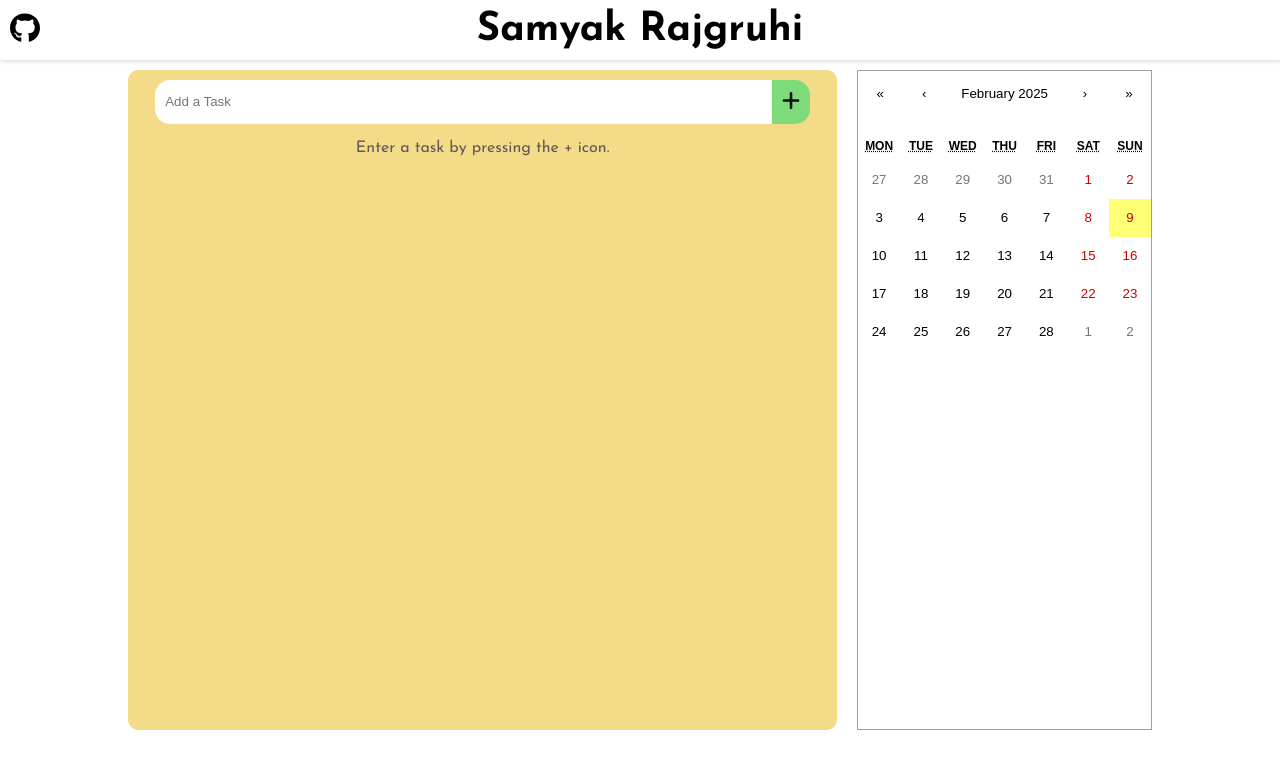
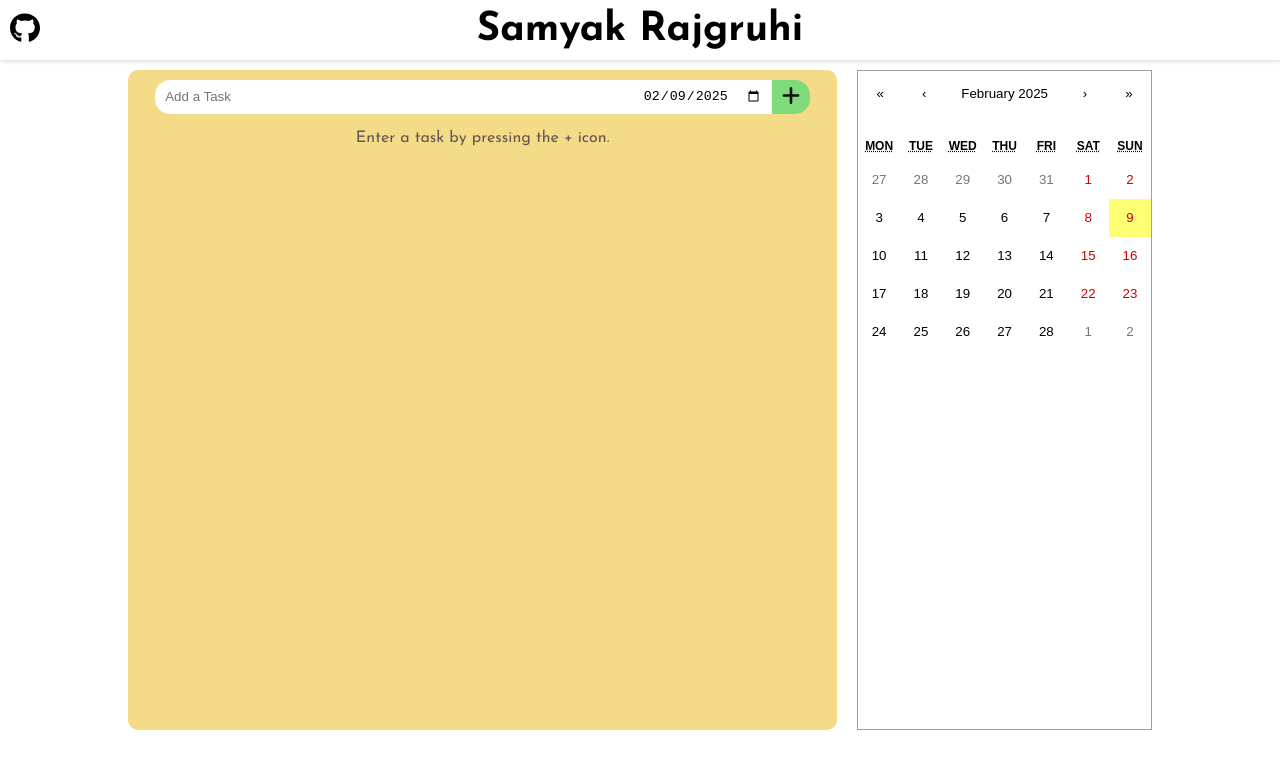
Before and after one commit to samyakrajgruhi/Todo-React-Vite-Node, a React (Vite) app: page / in a window 1280 px wide. Shown: the top 768 px of the page. Built offline with nearby package versions, Linux system fonts and the light colour scheme.

Commit message:
added a date to tasks

```diff
--- a/index.html
+++ b/index.html
@@ -7,7 +7,7 @@
     <link rel="preconnect" href="https://fonts.googleapis.com">
     <link rel="preconnect" href="https://fonts.gstatic.com" crossorigin>
     <link href="https://fonts.googleapis.com/css2?family=Roboto:ital,wght@0,100..900;1,100..900&display=swap" rel="stylesheet">
-  <link href="https://fonts.googleapis.com/css2?family=Josefin+Sans:ital,wght@0,100..700;1,100..700&display=swap" rel="stylesheet">
+    <link href="https://fonts.googleapis.com/css2?family=Josefin+Sans:ital,wght@0,100..700;1,100..700&display=swap" rel="stylesheet">
 
   </head>
   <body>
@@ -18,6 +18,5 @@
 
     <div id="root" class="root"></div>
     <script type="module" src="/src/main.jsx"></script>
-    <script src="https://kit.fontawesome.com/54a1ef740a.js" crossorigin="anonymous"></script>
   </body>
 </html>
--- a/package.json
+++ b/package.json
@@ -10,6 +10,7 @@
     "preview": "vite preview"
   },
   "dependencies": {
+    "dayjs": "^1.11.13",
     "prop-types": "^15.8.1",
     "react": "^19.0.0",
     "react-calendar": "^5.1.0",
--- a/src/components/DisplayTask.css
+++ b/src/components/DisplayTask.css
@@ -38,6 +38,10 @@
 .task-title{
    margin: 0px 5px;
    flex:1;
+}
+
+.dueDate{
+   margin: 0px 5px;
 }
 
 .checked{
--- a/src/components/DisplayTask.jsx
+++ b/src/components/DisplayTask.jsx
@@ -4,11 +4,12 @@ import './DisplayTask.css';
 import editButton from '../assets/edit-icon.svg';
 import trashIcon from '../assets/trash-can.svg';
 import saveIcon from '../assets/save-icon.svg';
+import dayjs from 'dayjs';
 
 
 function DisplayTask({setTasks, tasks}){
    const [editingTaskId,setEditingTaskId] = useState('');
-   const [editedTaskText,setEditedTaskText] = useState();
+   const [editedTaskText,setEditedTaskText] = useState('');
 
    if(tasks.length === 0){
       return (
@@ -23,7 +24,14 @@ function DisplayTask({setTasks, tasks}){
       setEditedTaskText(task.task);
    }
 
+   function saveWithEnter(event){
+      if(event.key === 'Enter'){
+         saveTask(editingTaskId);
+      }
+   }
+
    function saveTask(taskId){
+
       if (editedTaskText === ''){
          DeleteTask(taskId);
       }
@@ -36,8 +44,6 @@ function DisplayTask({setTasks, tasks}){
          }
       });
    }
-
-
 
    function DeleteTask(taskId){
       setTasks(tasks.filter(task => task.id !== taskId));
@@ -64,6 +70,7 @@ function DisplayTask({setTasks, tasks}){
                      checked={task.checked}
                      type="checkbox"
                      onChange={()=> toggleChecked(task.id)}
+
                   />
                   {isEditing ? (
                      <input
@@ -71,12 +78,16 @@ function DisplayTask({setTasks, tasks}){
                         value={editedTaskText}
                         onChange={(e) => setEditedTaskText(e.target.value)}
                         className='edit-input'
+                        onKeyDown={saveWithEnter}
                      />
                   ) : (
                      <div
                         className={`task-title ${task.checked ? 'checked' : ''}`}
                      >{task.task}</div>
                   )}
+                  <div className='dueDate'>
+                     {dayjs(task.dueDate).format("DD-MMM-YYYY")}
+                  </div>
                   {isEditing ? (
                      <button
                         onClick={() => saveTask(task.id)}
@@ -90,6 +101,7 @@ function DisplayTask({setTasks, tasks}){
                         className="general-button edit-button"
                      ><img src={editButton} /></button>
                   )}
+
                   <button
                      onClick={()=> DeleteTask(task.id)}
                      className="delete-button general-button"
@@ -106,8 +118,10 @@ DisplayTask.propTypes = {
    setTasks: PropTypes.func.isRequired,
    tasks: PropTypes.arrayOf(
      PropTypes.shape({
-       id: PropTypes.number.isRequired,
-       task: PropTypes.string.isRequired,
+      id: PropTypes.number.isRequired,
+      task: PropTypes.string.isRequired,
+      dueDate: PropTypes.string.isRequired,
+      checked: PropTypes.bool.isRequired
      })
    ).isRequired,
 };
--- a/src/components/InputSection.css
+++ b/src/components/InputSection.css
@@ -5,7 +5,7 @@
 }
 
 .input-task{
-   padding:10px 10px;
+   padding:5px 10px;
    flex:1;
 
    border-top-left-radius: 15px;
@@ -16,13 +16,25 @@
 }
 
 .input-task:focus{
+   outline:inset;
+   outline-width: 1px;
+   outline-color: black;
+}
+
+.input-date{
+   padding:5px 10px;
+   border:none;
+   border:1px;
+}
+
+.input-date:focus{
    outline:solid;
    outline-width: 1px;
    outline-color: black;
 }
 
 .add-button{
-   padding:10px 10px;
+   padding:5px 10px;
 
    border:none;
    border-top-right-radius:15px;
--- a/src/components/InputSection.jsx
+++ b/src/components/InputSection.jsx
@@ -1,12 +1,23 @@
 import PropTypes from "prop-types";
-import {useRef,useState} from 'react';
+import {useRef,useEffect,useState} from 'react';
 import './InputSection.css';
 import PlusIcon from '../assets/plus-solid.svg';
 import EditIcon from '../assets/edit-icon.svg';
+import dayjs from "dayjs";
 
 function InputSection({tasks,setTasks}){
    const taskInputRef = useRef(null);
    const [buttonIcon, setButtonIcon] = useState(PlusIcon);
+   const  [currentDate,setCurrentDate] = useState("");
+
+   useEffect(()=>{
+      const today = dayjs().format("YYYY-MM-DD");
+      setCurrentDate(today);
+   },[]);
+
+   function changeDate(event){
+      setCurrentDate(event.target.value);
+   }
 
    function AddTask(){
       const taskInputElem = taskInputRef.current;
@@ -14,27 +25,29 @@ function InputSection({tasks,setTasks}){
          setButtonIcon(EditIcon);
          setTimeout(() => {
             setButtonIcon(PlusIcon);
-            console.log('bruh');
          }, 1500);
          return;
       }
+
       setTasks([
          ...tasks,{
             task:taskInputElem.value,
             id:crypto.randomUUID(),
+            dueDate:currentDate,
             checked:false
+
          }
       ]);
+
       taskInputElem.value = '';
    }
 
    function addWithEnter(event){
-     if(event.key === 'Enter'){
-      console.log('Enter')
-       AddTask();
-     }else if(event.key === 'Escape'){
-       taskInputRef.value='';
-     }
+      if(event.key === 'Enter'){
+         AddTask();
+      }else if(event.key === 'Escape'){
+         taskInputRef.value='';
+      }
    }
 
    return (
@@ -45,6 +58,12 @@ function InputSection({tasks,setTasks}){
             ref={taskInputRef}
             onKeyDown={addWithEnter}
             className="input-left-section input-task"
+         />
+         <input
+            type="date"
+            className="input-date"
+            value={currentDate}
+            onChange={changeDate}
          />
          <button
             className="add-button"
@@ -59,6 +78,7 @@ tasks: PropTypes.arrayOf(
    PropTypes.shape({
       id: PropTypes.number.isRequired,
       task:PropTypes.string.isRequired,
+      dueDate: PropTypes.string.isRequired,
       checked: PropTypes.bool.isRequired
    })
 ).isRequired,
```
Also changed, not shown: 1 other file (tests, documents, lock files or other folders).
